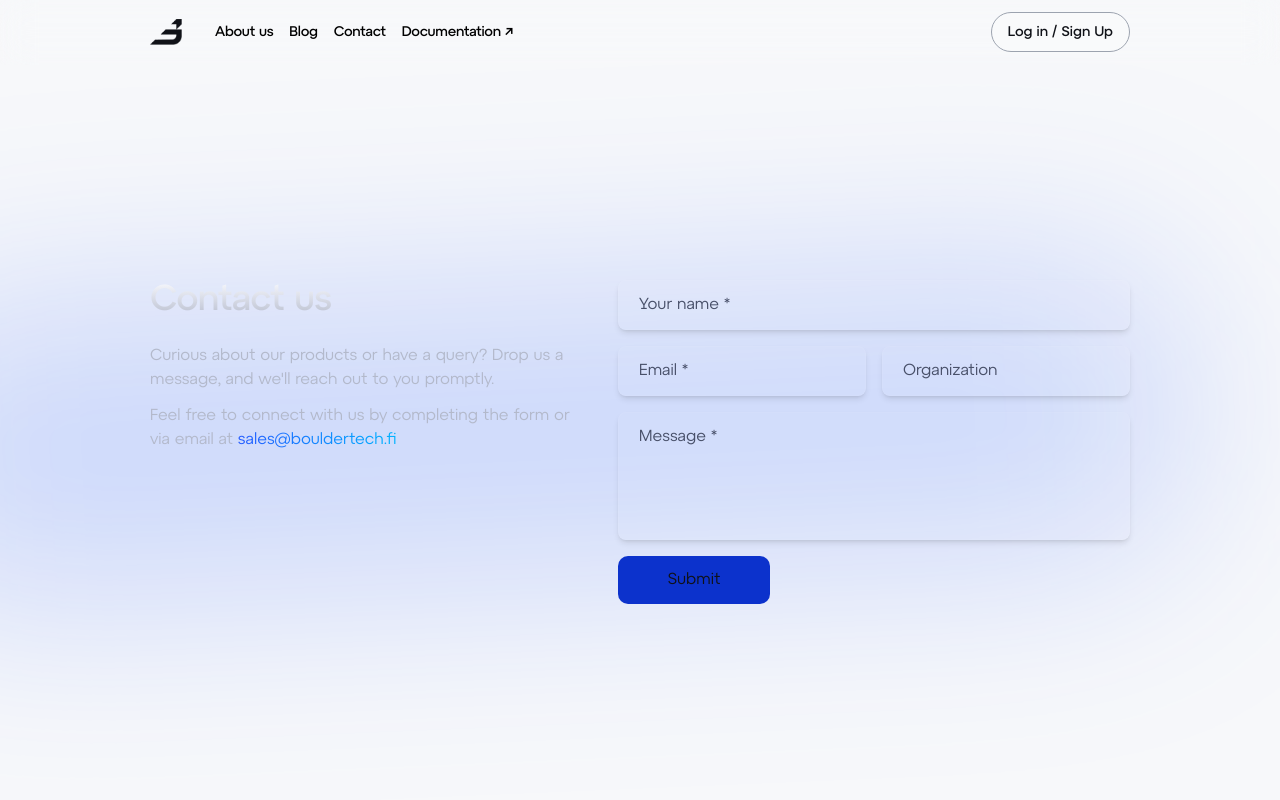
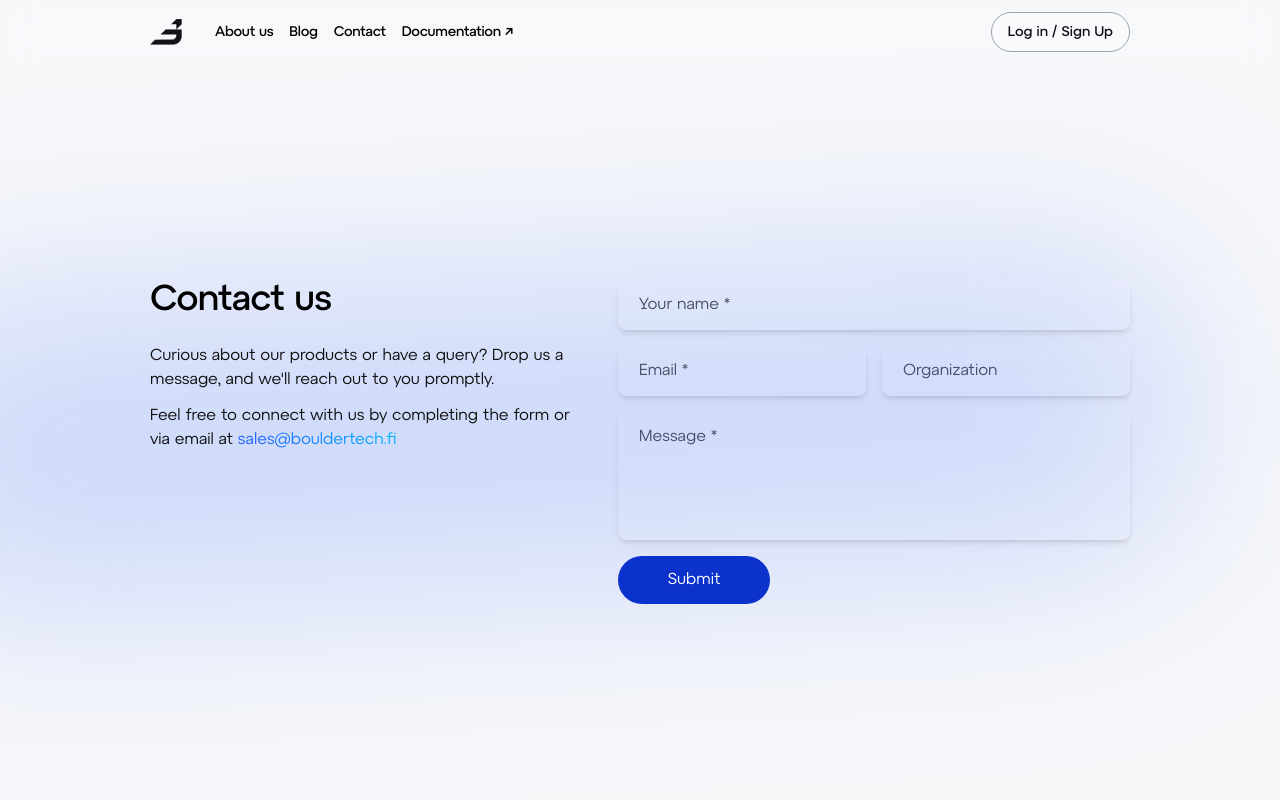
Before and after one commit to boulder-tech/Landing, a Next.js app: page /contact in a window 1280 px wide. Shown: the top 800 px of the page. Built offline with nearby package versions, Linux system fonts and the light colour scheme.

Commit message:
fix: colors in blog, about and contact

```diff
--- a/src/app/about/page.tsx
+++ b/src/app/about/page.tsx
@@ -1,5 +1,6 @@
 import PoweredBy from "@/components/cards/poweredby-card";
 import Advisors from "@/components/sections/advisors";
+import InvesorsSection from "@/components/sections/Investors";
 import MeetTheTeam from "@/components/sections/meetTheTeam-section";
 
 export default function About() {
@@ -8,7 +9,7 @@ export default function About() {
       <div className="mt-[22vh] mb-16">
         <MeetTheTeam />
       </div>
-      <PoweredBy />
+      <InvesorsSection />
       <Advisors />
     </>
   )
--- a/src/components/ContactForm.tsx
+++ b/src/components/ContactForm.tsx
@@ -59,7 +59,7 @@ const ContactForm = () => {
                 <input name="org" placeholder="Organization" type="text" className="w-full p-3 pl-5 h-fit rounded-lg border border-gray-100 bg-[#fafbff0a] backdrop:blur-[5px] placeholder:text-[#485069] shadow-md" />
             </div>
             <textarea name="message" placeholder="Message *" className="w-full resize-none  p-3 pl-5 h-32 flex items-start justify-start rounded-lg border border-gray-100 bg-[#fafbff0a] backdrop:blur-[5px] placeholder:text-[#485069] shadow-md"/>
-            <button type="submit" className="p-3 rounded-[0.625rem] bg-accent sm:w-[9.5rem] w-full">Submit</button>
+            <button type="submit" className="p-3 rounded-full bg-accent sm:w-[9.5rem] w-full text-white">Submit</button>
         </form>
     );
 }
--- a/src/components/cards/person-card.tsx
+++ b/src/components/cards/person-card.tsx
@@ -20,7 +20,7 @@ const PersonCard = ({name, role, imageRoute, fact1, fact2, fact3, fact1col, fact
             <div className="absolute left-[-8px]">
                 <GlowPaths />
             </div>
-            <div className="p-4 rounded-xl w-[18.75rem] h-fit bg-gradient-to-br from-[#0D0E1B] to-[#0d0e1b00] grid gap-8 font-atyp-text font-normal group relative">
+            <div className="p-4 rounded-xl w-[18.75rem] h-fit grid gap-8 font-atyp-text font-normal group relative">
                 <div className="rounded-[0.625rem] overflow-hidden relative w-[17rem] h-[21rem]">
                     <div className="absolute opacity-0 z-20 group-hover:opacity-100 p-4 flex flex-col gap-4 duration-200 cursor-default">
                         <Fact fact={fact1} factcol={fact1col}/>
@@ -34,7 +34,7 @@ const PersonCard = ({name, role, imageRoute, fact1, fact2, fact3, fact1col, fact
                 <div className="grid gap-2">
                     <h3 className="text-xl text-foreground-heading">{name}</h3>
                     { role &&
-                        <h3 className="text-[1.15rem] text-[#B3B9CB]">{role}</h3>
+                        <h3 className="text-[1.15rem] text-[#3f4146]">{role}</h3>
                     }
                 </div>
             </div>
--- a/src/components/sections/Contact-section.tsx
+++ b/src/components/sections/Contact-section.tsx
@@ -5,8 +5,8 @@ const ContactSection = () => {
         <div className="h-full mb-64 flex md:flex-row flex-col items-start justify-between gap-10 relative 2xl:px-[300px] lg:px-[150px] md:px-[75px] px-[20px]">
             <span className="absolute animate-tilt z-0 right-[6rem] h-[19rem] xl:w-[82rem] md:w-[71rem] w-[30rem] rounded-[6.25rem] blur-[100px] bg-[#245bff33]" aria-hidden="true"></span>
             <div className="font-atypText flex flex-col gap-6 max-w-[30rem] min-w-[20rem] z-10">
-                <h1 className="text-4xl font-medium -tracking-[0.72px] text-transparent bg-clip-text bg-gradient-to-t to-[#FAFBFF] from-[#B3B9CB]">Contact us</h1>
-                <div className="text-[#B3B9CB] text-base font-normal flex flex-col gap-3 z-10">
+                <h1 className="text-4xl font-medium -tracking-[0.72px] text-black">Contact us</h1>
+                <div className="text-[#0e0e0e] text-base font-normal flex flex-col gap-3 z-10">
                     <p>Curious about our products or have a query? Drop us a message, and we&apos;ll reach out to you promptly.</p>
                     <p>Feel free to connect with us by completing the form or via email at <span className="text-transparent bg-clip-text bg-gradient-to-l from-[#00B2FF] to-[#245BFF]">sales@bouldertech.fi</span></p>
                 </div>
--- a/src/components/sections/blog/Components/AllPosts.tsx
+++ b/src/components/sections/blog/Components/AllPosts.tsx
@@ -19,8 +19,8 @@ const AllPosts = ({posts}: {posts: BlogPost[]}) => {
             </div>
             { postsToShow <= 3 && (
                 <>
-                    <span className='absolute w-full xl:h-full md:h-[50%] h-[33%] z-20  bg-gradient-to-b from-[#01031200] to-[#020517] to-80%'></span>
-                    <button onClick={addPosts} className="mb-16 absolute z-30 transition-all duration-500 whitespace-nowrap bg-accent hover:shadow-lg hover:shadow-blue-500/20 rounded-full px-6 text-sm h-[3.1rem] font-medium text-foreground-heading flex items-center justify-center">
+                    <span className='absolute w-full xl:h-full md:h-[50%] h-[33%] z-20  bg-gradient-to-b from-[#F7F8FA]/20 to-[#F7F8FA]/80'></span>
+                    <button onClick={addPosts} className="mb-16 absolute z-30 transition-all duration-500 whitespace-nowrap bg-accent hover:shadow-lg hover:shadow-blue-500/20 rounded-full px-6 text-sm h-[3.1rem] font-medium text-white flex items-center justify-center">
                         Load more ↓
                     </button>
                 </>
--- a/src/components/sections/blog/Components/Heading.tsx
+++ b/src/components/sections/blog/Components/Heading.tsx
@@ -8,7 +8,7 @@ interface Props {
 const Heading = ({title, subtitle}: Props) => {
   return (
     <div className="px-8 grid gap-4 items-center justify-center text-center">
-        <h2 className="font-atyp-display text-[32px] -tracking-[0.72px] text-transparent bg-clip-text bg-gradient-to-t from-[#FAFBFF] to-[#B3B9CB]">
+        <h2 className="font-atyp-display text-[32px] -tracking-[0.72px] text-bl">
             {title}
         </h2>
         {subtitle &&
```
